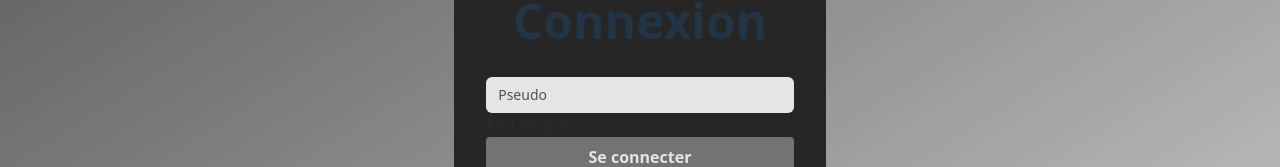
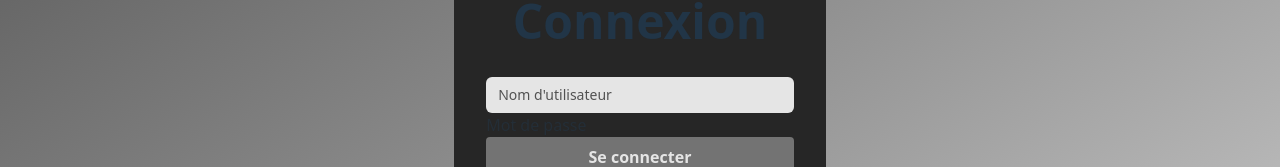
Before and after one commit to Synnly/technos-web-m2, a React (Vite) app in the folder apps/client/: page /signin in a window 1280 px wide. Shown: the part 285-452 px from the top of the page. Built offline with nearby package versions, Linux system fonts and the light colour scheme; no server answers.

Commit message:
changement (speudo -> nom d'utilisateur) dans les placeholders

```diff
--- a/apps/client/src/Dashboard.tsx
+++ b/apps/client/src/Dashboard.tsx
@@ -111,7 +111,7 @@ function Dashboard() {
                 "Le nom d'utilisateur doit contenir au moins 3 caractères",
             },
           })}
-          placeholder="Pseudo"
+          placeholder="Nom d'utilisateur"
           defaultValue={username}
         />
 
--- a/apps/client/src/Login.tsx
+++ b/apps/client/src/Login.tsx
@@ -67,7 +67,7 @@ function Login() {
                 <InputText
 
                       type="text"
-                      placeholder="Pseudo"
+                      placeholder="Nom d'utilisateur"
                       name="username"
                       register={register}
                       rules={{ required: "Champ requis*" }}
--- a/apps/client/src/Registration.tsx
+++ b/apps/client/src/Registration.tsx
@@ -58,7 +58,7 @@ function Register() {
                             message: "Le nom d\'utilisateur doit contenir au moins 3 caractères"
                         }
                     })}
-                    placeholder="Pseudo"
+                    placeholder="Nom d'utilisateur"
                 />
 
                 <PasswordWithConfirmationInput register={register} watch={watch} />
```
